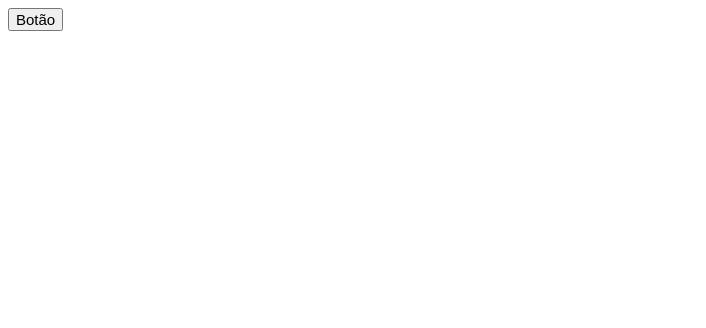
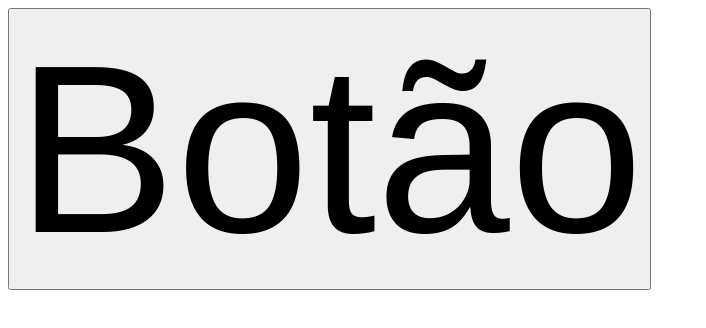
Before and after one commit to Noobs0nes/Ficha-DND5E, a plain HTML site: page index.html in a window 1280 px wide. Shown: the whole page, without its empty margins (0-706 px from the left). Drawn offline with Linux system fonts and the light colour scheme.

Commit message:
Update main.css

```diff
--- a/main.css
+++ b/main.css
@@ -1,3 +1,3 @@
 button {
-font-size: 15px;
+font-size: 15em;
 }
```
